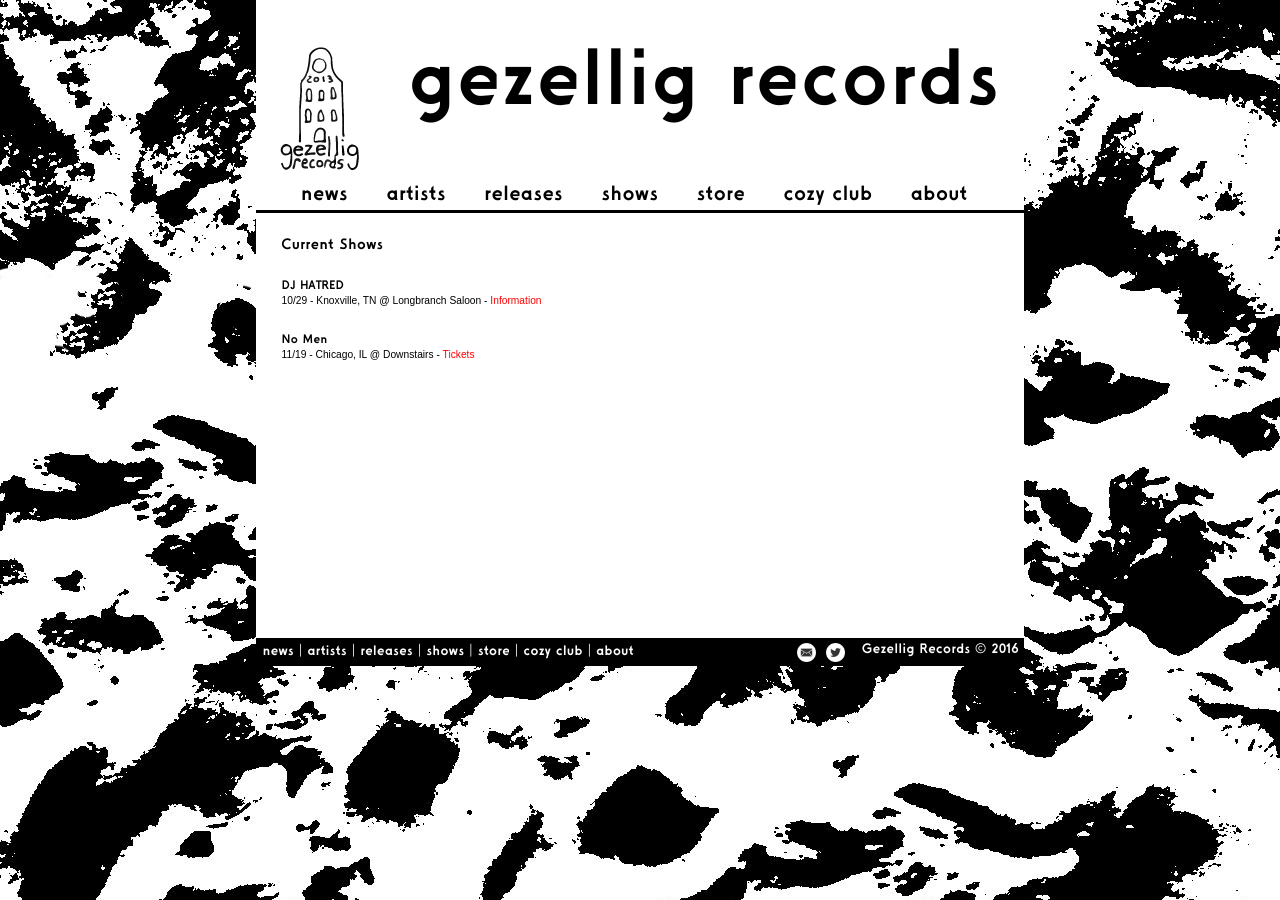
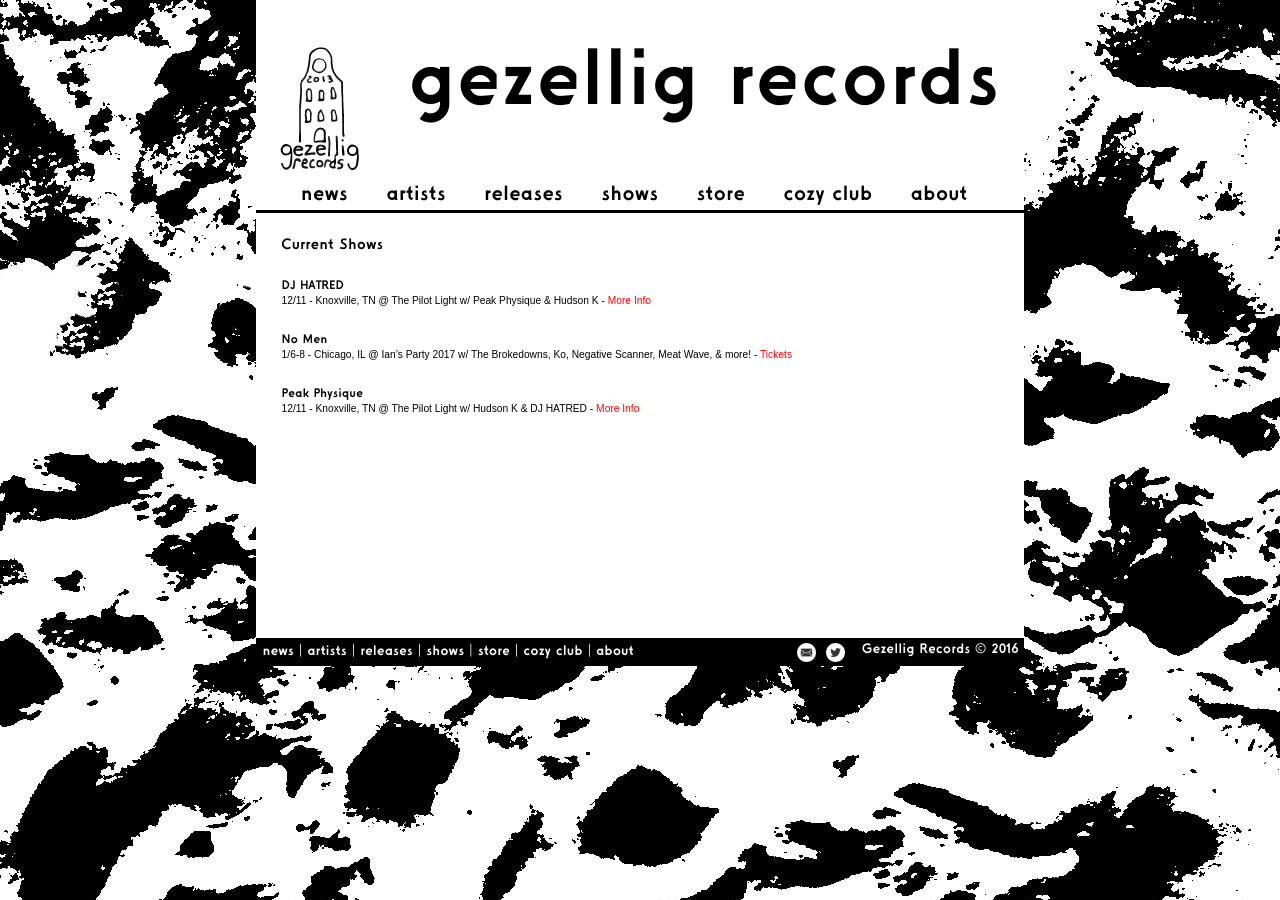
Before and after one commit to connorkendrick/gezellig-records-website, a Jekyll site: the page built from shows/index.md, in a window 1280 px wide. Built offline with Jekyll 4.4.1, drawn with Linux system fonts in a browser that asks for light colours.

Commit message:
Updated index.md

```diff
--- a/shows/index.md
+++ b/shows/index.md
@@ -6,8 +6,12 @@
 
 ### DJ HATRED
 
-10/29 - Knoxville, TN @ Longbranch Saloon - [Information](https://www.facebook.com/events/605701812935281/)
+12/11 - Knoxville, TN @ The Pilot Light w/ Peak Physique & Hudson K - [More Info](https://www.facebook.com/events/1816179308603435)
 
 ### No Men
 
-11/19 - Chicago, IL @ Downstairs - [Tickets](http://www.ticketfly.com/purchase/event/1318297?utm_source=fbTfly&utm_medium=ampOfficialEvent)
+1/6-8 - Chicago, IL @ Ian's Party 2017 w/ The Brokedowns, Ko, Negative Scanner, Meat Wave, & more! - [Tickets](http://www.iansparty.com/weekend-pass/)
+
+### Peak Physique
+
+12/11 - Knoxville, TN @ The Pilot Light w/ Hudson K & DJ HATRED - [More Info](https://www.facebook.com/events/1816179308603435)
```
